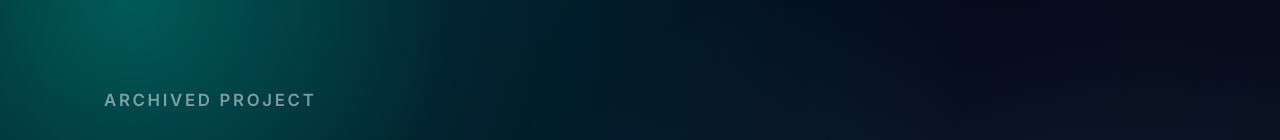
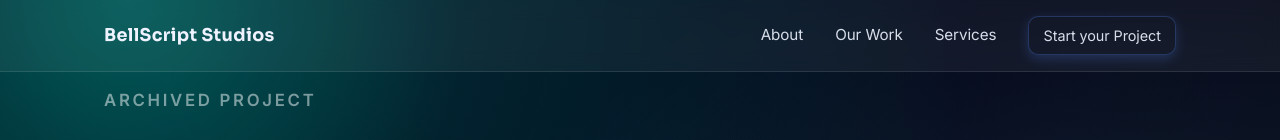
Before and after one commit to BellScriptStudios/bellscript-v2, a Next.js app: page /projects/bellscript-v1 in a window 1280 px wide. Shown: the top 140 px of the page. Built offline with nearby package versions, Linux system fonts and the light colour scheme; no server answers.

Commit message:
feat: Remove text-decoration from backLink hover state and add Header/Footer components to BellScript V1 page

```diff
--- a/src/app/Styles/LegalPage.module.css
+++ b/src/app/Styles/LegalPage.module.css
@@ -142,7 +142,6 @@
 
 .backLink:hover {
   color: #f9fafb;
-  text-decoration: underline;
 }
 
 @media (min-width: 768px) {
--- a/src/app/projects/bellscript-v1/page.tsx
+++ b/src/app/projects/bellscript-v1/page.tsx
@@ -1,3 +1,6 @@
+import Header from "src/Components/Header";
+import Footer from "src/Components/Footer";
+
 import Image from "next/image";
 import styles from "src/app/Styles/CaseStudy.module.css";
 
@@ -10,6 +13,7 @@ export const metadata = {
 export default function BellScriptV1Page() {
     return (
         <main className={styles.page}>
+            <Header />
             <header className={styles.hero}>
                 <p className={`kicker ${styles.kicker}`}>Archived Project</p>
                 <h1 className={`title ${styles.title}`}>Case Study: BellScript Studios V1</h1>
@@ -122,6 +126,7 @@ export default function BellScriptV1Page() {
                     ← Back to Projects
                 </a>
             </footer>
+            <Footer />
         </main>
     )
 }
```
